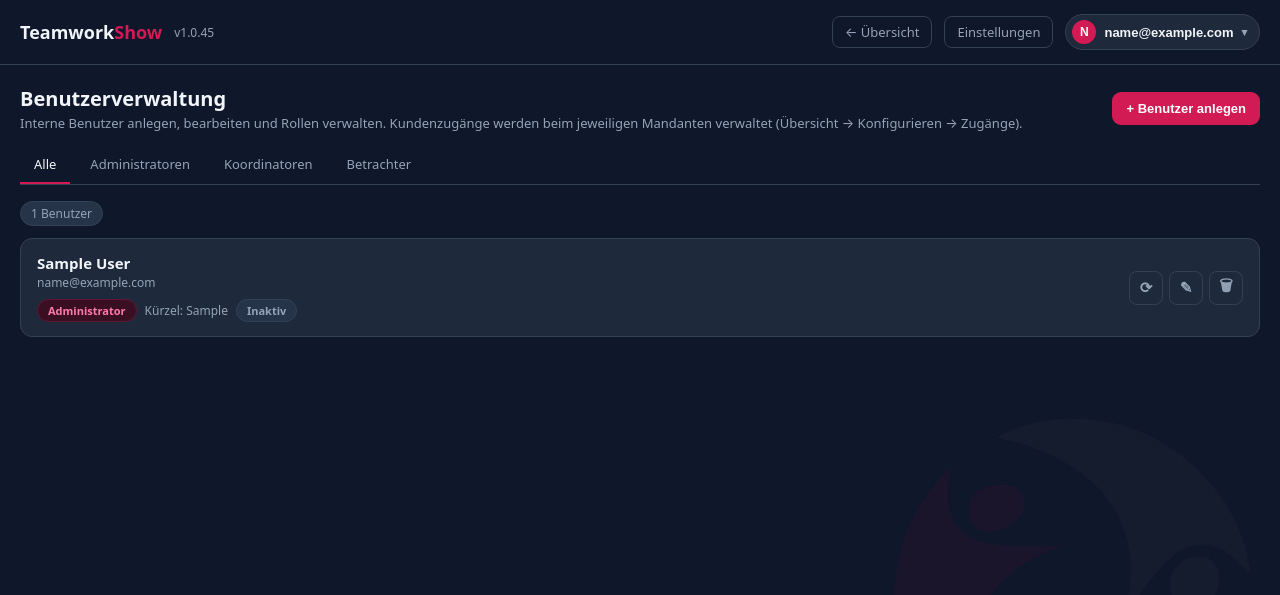
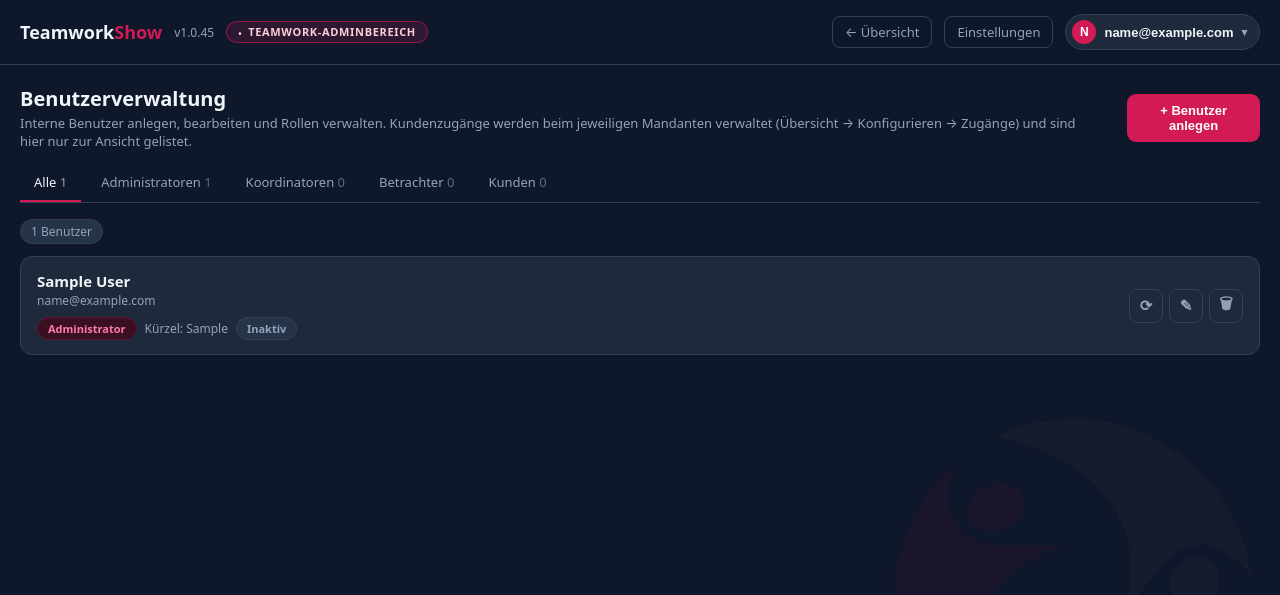
Before and after one commit to schroed99-art/teamworkShow, a PHP site: page /benutzer.php in a window 1280 px wide. Shown: the top 595 px of the page. Run offline with PHP 8.4, Linux system fonts and the light colour scheme; the visitor is signed in with stand-in values (Sample User, id 1); tables that the repository leaves empty or names only in its code hold one stand-in row (values such as "Sample post").

Commit message:
Benutzerverwaltung: Kunden read-only anzeigen + Bereichs-Badge
- Kunden ('kunde') werden nun in benutzer.php gelistet (eigener "Kunden"-Tab,
  Zähler pro Tab). Anzeige READ-ONLY: Name, E-Mail, Mandant, Status + Deeplink
  "Beim Mandanten verwalten →" (admin.php?tenant=…). Kein Bearbeiten/Rollen-
  Picker hier — das würde sie serverseitig degradieren und den Mandanten kappen.
- Rollen-Bereich-Badge (Teamwork-Adminbereich) + IT&Media-Signatur ergänzt
  (gemeinsames brand_partials.php), konsistent mit den übrigen Dashboard-Seiten.

Co-Authored-By: Claude Opus 4.8 <noreply@anthropic.com>

```diff
--- a/server/php/benutzer.php
+++ b/server/php/benutzer.php
@@ -93,23 +93,29 @@ if (is_file($vfile) && preg_match("/'version'\\s*=>\\s*'([^']+)'/", (string) fil
            color:var(--text); padding:10px 16px; border-radius:10px; display:none; z-index:60; }
   .toast.show { display:block; }
   .empty { color:var(--dim); padding:30px 0; }
+  .b-kunde { background:#2a1e0f; color:#f0c274; border:1px solid #5e4316; }
+  a.btn { text-decoration:none; display:inline-flex; align-items:center; }
+  .btn.sm { padding:6px 10px; font-size:12px; }
 </style>
+<?php require_once __DIR__ . '/brand_partials.php'; echo tw_brand_css(); ?>
 </head>
 <body>
 <header>
   <h1>Teamwork<span>Show</span></h1>
   <?php if ($version !== ''): ?><span class="ver">v<?= htmlspecialchars($version) ?></span><?php endif; ?>
+  <?= tw_area_badge(false) ?>
   <span class="spacer"></span>
   <a class="nav" href="overview.php">← Übersicht</a>
   <a class="nav" href="einstellungen.php">Einstellungen</a>
   <?php include __DIR__ . '/nav_user.php'; ?>
 </header>
+<?= tw_brandby() ?>
 
 <div class="wrap">
   <div class="head">
     <div class="title">
       <h2>Benutzerverwaltung</h2>
-      <p>Interne Benutzer anlegen, bearbeiten und Rollen verwalten. Kundenzugänge werden beim jeweiligen Mandanten verwaltet (Übersicht → Konfigurieren → Zugänge).</p>
+      <p>Interne Benutzer anlegen, bearbeiten und Rollen verwalten. Kundenzugänge werden beim jeweiligen Mandanten verwaltet (Übersicht → Konfigurieren → Zugänge) und sind hier nur zur Ansicht gelistet.</p>
     </div>
     <span class="spacer"></span>
     <button id="btnNew">+ Benutzer anlegen</button>
@@ -134,7 +140,7 @@ if (is_file($vfile) && preg_match("/'version'\\s*=>\\s*'([^']+)'/", (string) fil
 const ACTOR_ROLE = <?= json_encode($role) ?>;
 const $ = s => document.querySelector(s);
 const esc = s => (s??'').toString().replace(/[&<>"]/g, c=>({'&':'&amp;','<':'&lt;','>':'&gt;','"':'&quot;'}[c]));
-const ROLE_LABEL = { admin:'Administrator', koordinator:'Koordinator', betrachter:'Betrachter' };
+const ROLE_LABEL = { admin:'Administrator', koordinator:'Koordinator', betrachter:'Betrachter', kunde:'Kunde' };
 const ROLE_ORDER = ['admin','koordinator','betrachter'];
 let users = [], tab = 'alle';
 
@@ -160,18 +166,18 @@ function salutationOptions(sel){ return ['','Herr','Frau','Divers']
   .map(s=>`<option value="${esc(s)}" ${s===(sel||'')?'selected':''}>${s===''?'Bitte wählen':s}</option>`).join(''); }
 
 // Customer logins ('kunde') belong to a tenant and are managed there (admin.php
-// → Mandant → Zugänge). Listing them here would also offer a role picker that
-// has no 'kunde' entry, which would silently demote them and drop their tenant.
+// → Mandant → Zugänge). They are listed here READ-ONLY (own "Kunden" tab, no edit/
+// role picker) so staff can see them without risking a silent demote / tenant drop.
 async function load(){
-  users=((await API.call('users.php')).users||[]).filter(u=>u.role!=='kunde');
+  users=(await API.call('users.php')).users||[];
   render();
 }
 
 function render(){
-  const counts={ alle:users.length, admin:0, koordinator:0, betrachter:0 };
+  const counts={ alle:users.length, admin:0, koordinator:0, betrachter:0, kunde:0 };
   users.forEach(u=>counts[u.role]!==undefined && counts[u.role]++);
-  const tabDefs=[['alle','Alle'],['admin','Administratoren'],['koordinator','Koordinatoren'],['betrachter','Betrachter']];
-  $('#tabs').innerHTML=tabDefs.map(([k,l])=>`<div class="tab ${k===tab?'active':''}" data-t="${k}">${l}</div>`).join('');
+  const tabDefs=[['alle','Alle'],['admin','Administratoren'],['koordinator','Koordinatoren'],['betrachter','Betrachter'],['kunde','Kunden']];
+  $('#tabs').innerHTML=tabDefs.map(([k,l])=>`<div class="tab ${k===tab?'active':''}" data-t="${k}">${l}<span style="opacity:.6"> ${counts[k]??0}</span></div>`).join('');
   $('#tabs').querySelectorAll('.tab').forEach(el=>el.onclick=()=>{ tab=el.dataset.t; render(); });
   const shown=users.filter(u=>tab==='alle'||u.role===tab);
   $('#count').textContent=`${shown.length} Benutzer`;
@@ -180,8 +186,28 @@ function render(){
   list.innerHTML='';
   shown.forEach(u=>{
     const name=[u.first_name,u.last_name].filter(Boolean).join(' ')||u.email;
+    const card=document.createElement('div'); card.className='ucard';
+    // Customer logins are read-only here: shown with their tenant + a deep link into
+    // the Mandant's "Zugänge", where they are actually managed. No edit/reset/delete
+    // (the role picker has no 'kunde' entry — editing would demote + drop the tenant).
+    if(u.role==='kunde'){
+      card.innerHTML=`
+        <div class="main">
+          <div class="name">${esc(name)}</div>
+          <div class="email">${esc(u.email)}</div>
+          <div class="meta">
+            <span class="badge b-kunde">Kunde</span>
+            ${u.tenant_name?`<span class="kuerzel">Mandant: ${esc(u.tenant_name)}</span>`:''}
+            <span class="badge ${u.active?'b-aktiv':'b-inaktiv'}">${u.active?'Aktiv':'Inaktiv'}</span>
+          </div>
+        </div>
+        <div class="acts">
+          ${u.tenant_id?`<a class="btn ghost sm" href="admin.php?tenant=${u.tenant_id}" title="Beim Mandanten verwalten">Beim Mandanten verwalten →</a>`:''}
+        </div>`;
+      list.appendChild(card);
+      return;
+    }
     const manage=canManage(u);
-    const card=document.createElement('div'); card.className='ucard';
     card.innerHTML=`
       <div class="main">
         <div class="name">${esc(name)}</div>
```
